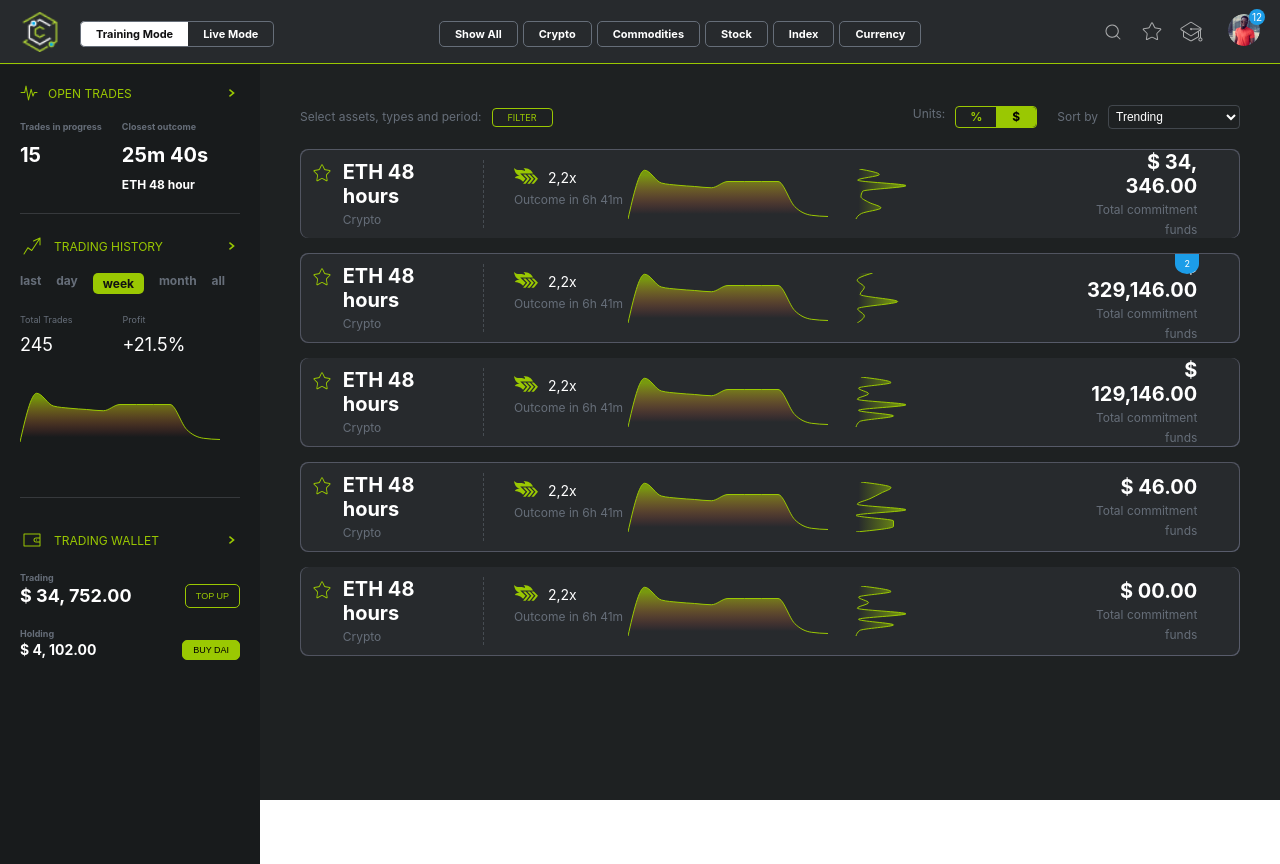
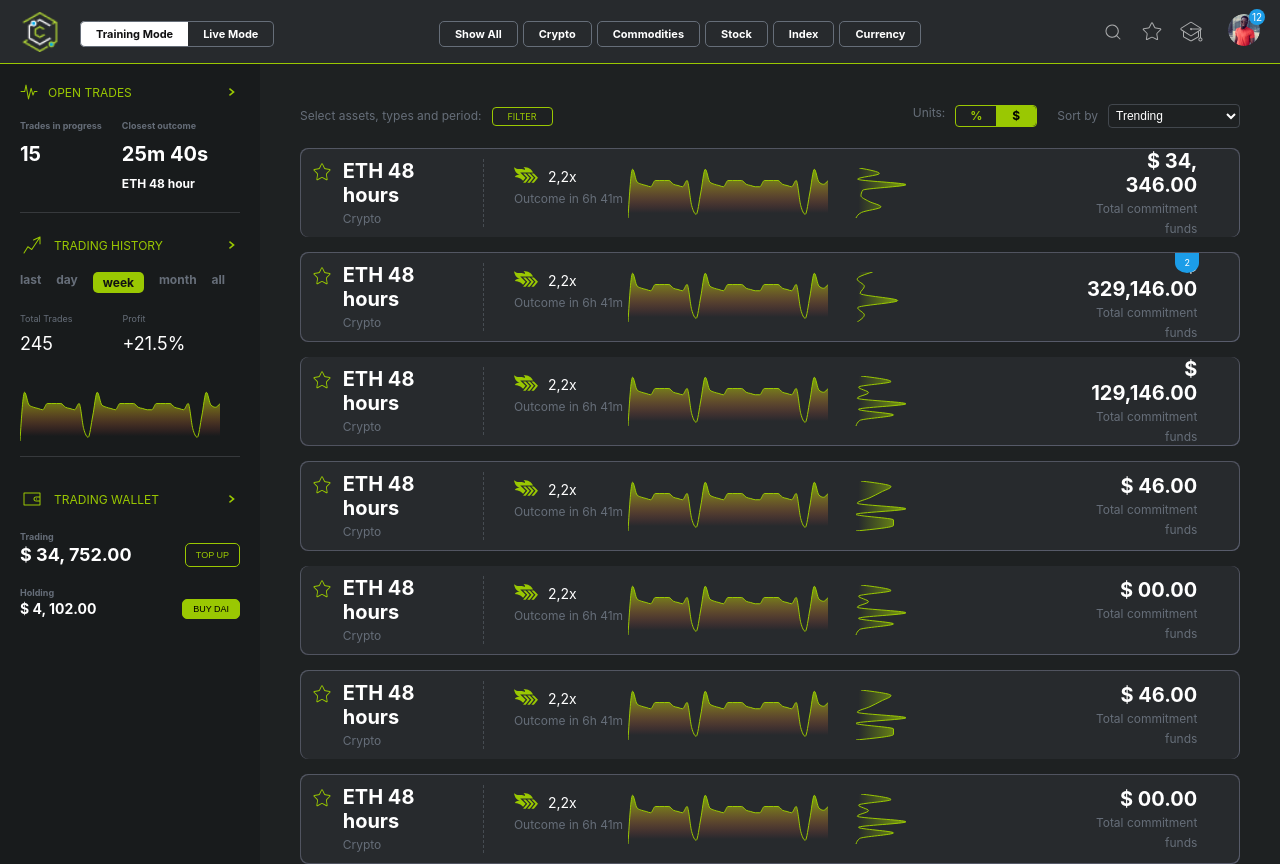
Before and after one commit to hafizferanmi/ccross, a React (Create React App) app: page / in a window 1280 px wide. Before the commit the page ends 800 px from the top, so only its background shows below. Built offline with nearby package versions, Linux system fonts and the light colour scheme.

Commit message:
Body progress

```diff
--- a/src/App.css
+++ /dev/null
@@ -1,6 +0,0 @@
-* {
-  padding: 0;
-  margin: 0;
-  box-sizing: border-box;
-  user-select: none;
-}
--- a/src/App.js
+++ b/src/App.js
@@ -1,5 +1,5 @@
 import React from 'react'
-import './App.css'
+import GlobalStyle from './Components/GlobalStyle'
 import styled, { ThemeProvider } from 'styled-components'
 import Header from './Components/Header'
 import Sidebar from './Components/Sidebar'
@@ -9,7 +9,8 @@ import PageBody from './Components/PageBody'
 const Page = styled.section`
   background-color: #1E2122;
   width: 100%;
-  height: 100vh;
+  height: 100%;
+  overflow-y: hidden;
 `
 
 const PageContentWrapper = styled.div`
@@ -20,6 +21,7 @@ const PageContentWrapper = styled.div`
 const App = () => {
   return (
     <ThemeProvider theme={theme}>
+      <GlobalStyle />
       <Page>
         <Header />
         <PageContentWrapper>
--- /dev/null
+++ b/src/Components/GlobalStyle/GlobalStyle.js
@@ -0,0 +1,16 @@
+import { createGlobalStyle } from 'styled-components'
+
+const GlobalStyle = createGlobalStyle`
+  * {
+    padding: 0;
+    margin: 0;
+    box-sizing: border-box;
+    user-select: none;
+  }
+
+  body {
+    overflow: hidden;
+  }
+`
+
+export default GlobalStyle
--- /dev/null
+++ b/src/Components/GlobalStyle/index.js
@@ -0,0 +1,3 @@
+import GlobalStyle from './GlobalStyle'
+
+export default GlobalStyle
--- a/src/Components/Header/Header.js
+++ b/src/Components/Header/Header.js
@@ -14,7 +14,7 @@ const HeaderWrapper = styled.header`
   width: 100vw;
   background-color: #272A2D;
   padding: 0 20px;
-  height: 64px;
+  height: ${props => props.theme.dimension.headerHeight};
   border-bottom: 1.3px solid ${props => props.theme.colors.UIgreen};
   display: flex;
   align-items: center;
@@ -90,7 +90,7 @@ const Pill = styled.span`
   border-radius: 50%;
   width: 16px;
   height: 16px;
-  background-color: #1C9DE8;
+  background-color: ${props => props.theme.colors.UIBlue};
   position: absolute;
   font-size: 10px;
   color: white;
--- a/src/Components/PageBody/PageBody.js
+++ b/src/Components/PageBody/PageBody.js
@@ -4,11 +4,29 @@ import VPFCard from './VPFCard'
 import BodyHeader from './BodyHeader'
 
 const PageBodyWrapper = styled.section`
-  margin-left: 260px;
-  margin-top: 65px;
+  margin-left: ${props => props.theme.dimension.sidebar};
+  margin-top: ${props => props.theme.dimension.headerHeight};
   width: 100%;
   padding: 40px;
+  height: 100vh;
   color: white;
+  overflow: auto;
+  padding-bottom: 100px;
+
+  &::-webkit-scrollbar-track {
+  border-radius: 10px;
+  background-color: #1E2122;
+  }
+
+  &::-webkit-scrollbar {
+    width: 10px;
+    background-color: #1E2122;
+  }
+
+  &::-webkit-scrollbar-thumb {
+    border-radius: 10px;
+    background-color: #272A2D;
+  }
 `
 
 const CardWrapper = styled.div`
@@ -89,6 +107,65 @@ const VPFdata = [
       { uv: 15 },
       { uv: 0 }
     ]
+  },
+  {
+    ammount: '$ 46.00',
+    data: [
+      { uv: 20 },
+      { uv: 140 },
+      { uv: 100 },
+      { uv: 56 },
+      { uv: 5 },
+      { uv: 200 },
+      { uv: 0 },
+      { uv: 150 },
+      { uv: 150 },
+      { uv: 0 }
+    ]
+  },
+  {
+    ammount: '$ 00.00',
+    data: [
+      { uv: 20 },
+      { uv: 140 },
+      { uv: 10 },
+      { uv: 50 },
+      { uv: 5 },
+      { uv: 200 },
+      { uv: 10 },
+      { uv: 150 },
+      { uv: 15 },
+      { uv: 0 }
+    ]
+  }, {
+    ammount: '$ 46.00',
+    data: [
+      { uv: 20 },
+      { uv: 140 },
+      { uv: 100 },
+      { uv: 56 },
+      { uv: 5 },
+      { uv: 200 },
+      { uv: 0 },
+      { uv: 150 },
+      { uv: 150 },
+      { uv: 0 }
+    ]
+  },
+  {
+    ammount: '$ 00.00',
+    data: [
+      { uv: 20 },
+      { uv: 140 },
+      { uv: 10 },
+      { uv: 50 },
+      { uv: 5 },
+      { uv: 200 },
+      { uv: 10 },
+      { uv: 150 },
+      { uv: 15 },
+      { uv: 0 }
+    ]
   }
 ]
 
--- a/src/Components/PageBody/VPFCard.js
+++ b/src/Components/PageBody/VPFCard.js
@@ -65,7 +65,7 @@ const Hanging = styled.div`
   border-bottom-left-radius: 50%;
   border-bottom-right-radius: 50%;
   z-index: 100;
-  background-color: #1C9DE8;
+  background-color: ${props => props.theme.colors.UIBlue};
   width: 24px;
   height: 20px;
   font-size: 9px;
--- a/src/Components/PageBody/VerticalGraph.js
+++ b/src/Components/PageBody/VerticalGraph.js
@@ -13,9 +13,41 @@ const data = [
   { uv: 300 },
   { uv: 300 },
   { uv: 300 },
+  { uv: 270 },
+  { uv: 260 },
+  { uv: 250 },
+  { uv: 300 },
   { uv: 100 },
   { uv: 30 },
-  { uv: 20 }
+  { uv: 200 },
+  { uv: 390 },
+  { uv: 288 },
+  { uv: 270 },
+  { uv: 260 },
+  { uv: 250 },
+  { uv: 300 },
+  { uv: 300 },
+  { uv: 300 },
+  { uv: 300 },
+  { uv: 270 },
+  { uv: 260 },
+  { uv: 250 },
+  { uv: 250 },
+  { uv: 300 },
+  { uv: 300 },
+  { uv: 300 },
+  { uv: 300 },
+  { uv: 270 },
+  { uv: 260 },
+  { uv: 250 },
+  { uv: 300 },
+  { uv: 100 },
+  { uv: 30 },
+  { uv: 200 },
+  { uv: 390 },
+  { uv: 288 },
+  { uv: 270 },
+  { uv: 300 }
 ]
 
 const VerticalGraph = () => {
--- a/src/Components/Sidebar/Sidebar.js
+++ b/src/Components/Sidebar/Sidebar.js
@@ -5,11 +5,11 @@ import TradingWallet from './TradingWallet'
 import OpenTrades from './OpenTrades'
 
 const SidebarWrapper = styled.section`
-  width: 260px;
+  width: ${props => props.theme.dimension.sidebar};
   position: fixed;
   height: 100%;
   background: #181B1C;
-  top: 65px;
+  top: 64px;
   left: 0;
   padding: 20px;
 `
--- a/src/Components/Sidebar/TradingHistory.js
+++ b/src/Components/Sidebar/TradingHistory.js
@@ -32,7 +32,7 @@ const SortButton = styled.div`
 `
 
 const GraphWrapper = styled.div`
-  height: 100px;
+  /* height: 200px; */
 `
 
 const HistoryStatsWrapper = styled.div`
--- a/src/theme.js
+++ b/src/theme.js
@@ -3,7 +3,12 @@ const theme = {
     UIgreen: '#9AC802',
     UIgrey: '#666E79',
     Red: '#FA4F4F',
-    TextBlack: '#111112'
+    TextBlack: '#111112',
+    UIBlue: '#1C9DE8'
+  },
+  dimension: {
+    sidebar: '260px',
+    headerHeight: '64px'
   }
 }
 
```
Also changed, not shown: 1 other file (tests, documents, lock files or other folders).
